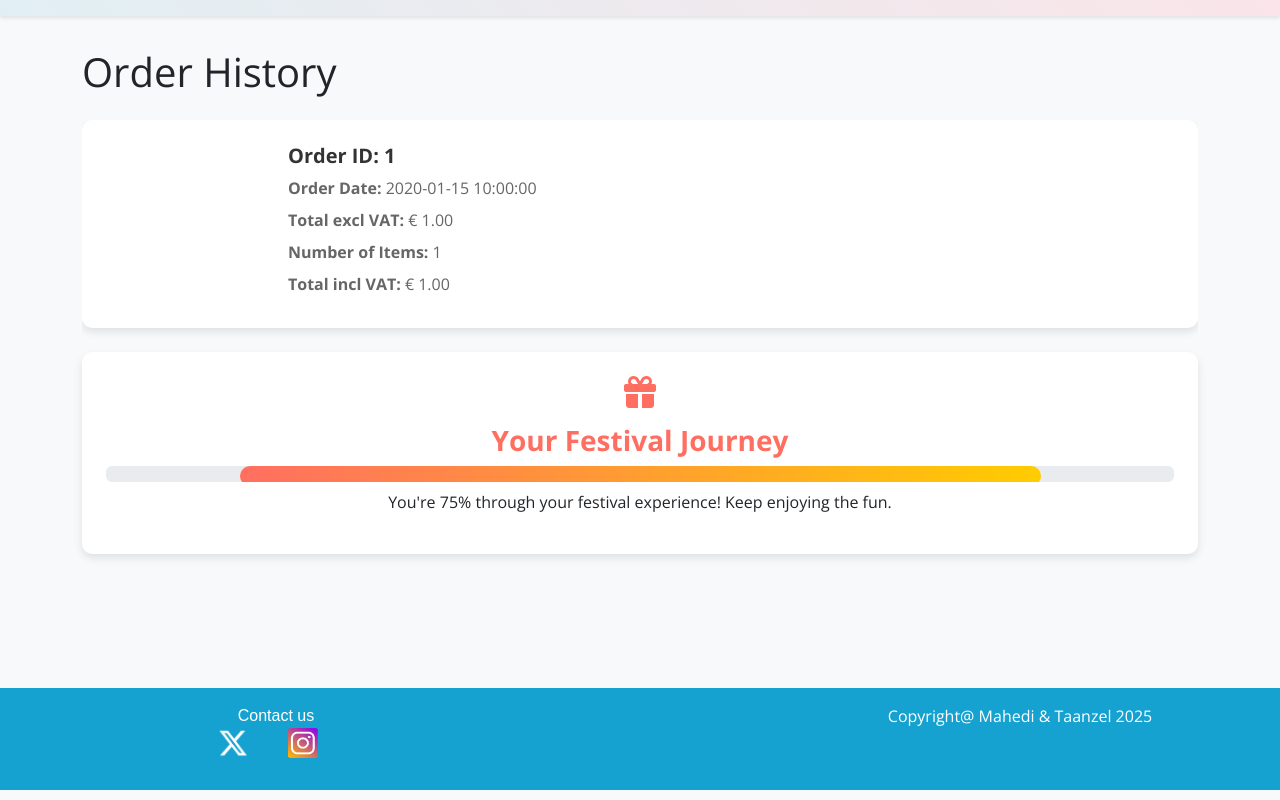
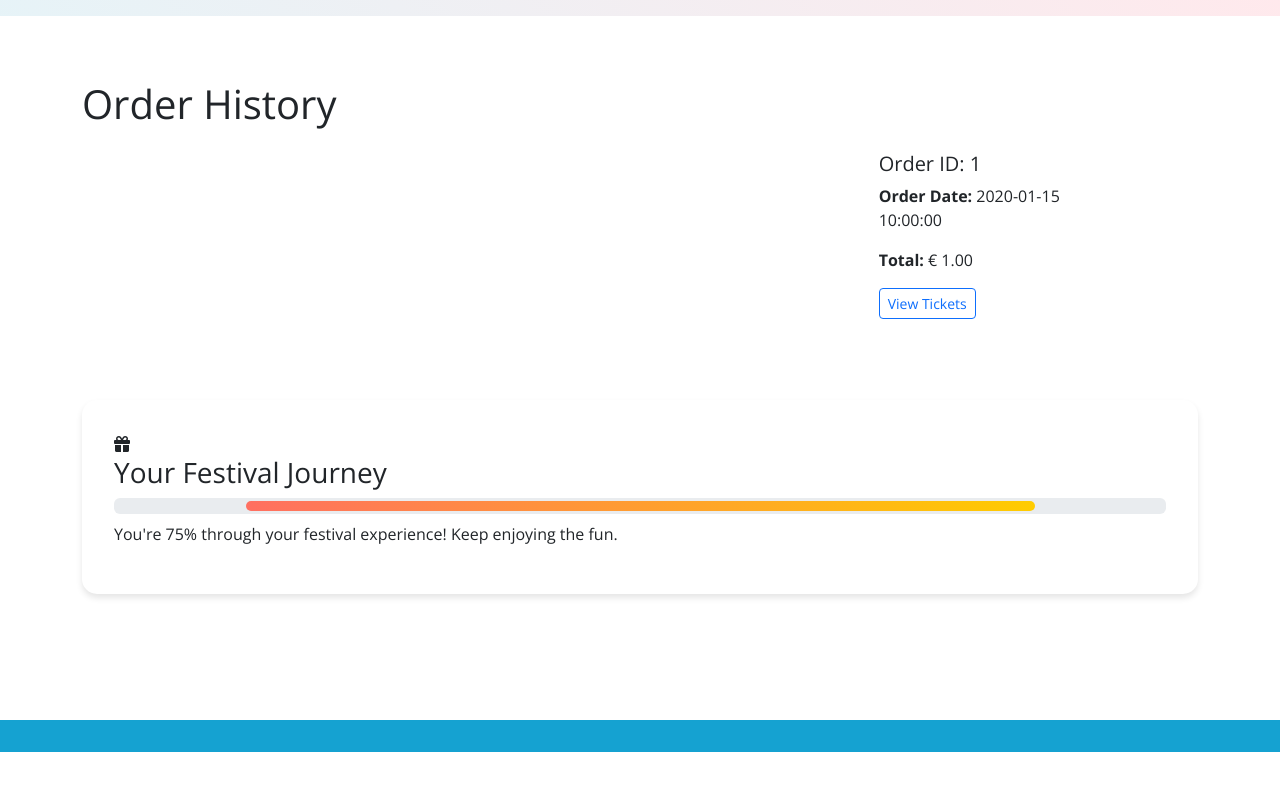
Before and after one commit to mridul-max/Haarlem-Festival, a PHP site: template app/views/payment-funnel/order-history.php in a window 1280 px wide. Run offline with PHP 8.4, Linux system fonts and the light colour scheme; the template is opened without the code that fills it: most values are stand-ins (such as "Sample title", 1, 10 or a date in 2020); some web fonts are replaced.

Commit message:
fixed cart and orderhistory page

```diff
--- a/app/controllers/APIControllers/PaymentFunnel/CartAPIController.php
+++ b/app/controllers/APIControllers/PaymentFunnel/CartAPIController.php
@@ -49,6 +49,7 @@
             }
             else if (str_starts_with($uri, "/api/cart/checkout")) {
                 $chkout = $this->cartService->checkoutCart();
+                parent::sendResponse($chkout);
                 return;
             } else if (str_starts_with($uri, "/api/cart/clear")) {
                 $this->cartService->clearCart();
--- a/app/public/js/cart.js
+++ b/app/public/js/cart.js
@@ -156,18 +156,25 @@
     }
 
     Cart.Checkout = function () {
+        const url = apiUrl + '/checkout';
         return new Promise((resolve, reject) => {
-            fetch(apiUrl + '/checkout').then(response => response.json())
-                .then(data => {
-                    Cart.UpdateCounter();
-                    resolve(data);
+            fetch(url, {
+                method: 'POST',
+                headers: {
+                    'Content-Type': 'application/json'
                 }
-                ).catch(error => {
-                    reject(error);
-                }
-                );
+            })
+            .then(response => response.json())
+            .then(data => {
+                Cart.UpdateCounter();
+                resolve(data);
+            })
+            .catch(error => {
+                reject(error);
+            });
         });
     }
+
     Cart.Clear = function () {
         const url = apiUrl + '/clear';
         return new Promise((resolve, reject) => {
--- a/app/public/js/cartcontroller.js
+++ b/app/public/js/cartcontroller.js
@@ -61,7 +61,7 @@
 }
 
 // Get hostname.
-const hostname = window.location.hostname;
+/*const hostname = window.location.hostname;
 const protocol = window.location.protocol;
 // Format: http://hostnane/shopping-cart?id=cartId
 const shareId = document.getElementById('share-id').value;
@@ -74,11 +74,12 @@
     // Select entire text in the input field and copy it to clipboard.
     shareUrlText.select();
     await navigator.clipboard.writeText(shareUrlText.value);
-}
+}*/
 
 function checkout() {
     Cart.Checkout()
         .then(() => {
+            console.log('order placed');
             Cart.Clear();
             showOrderHistory();
         })
--- a/app/public/js/foot.js
+++ b/app/public/js/foot.js
@@ -121,7 +121,7 @@
     const createdByUlLi = document.createElement('li');
     createdByUlLi.classList.add('list-unstyled');
     const createdByUlLiP = document.createElement('p');
-    createdByUlLiP.innerText = 'Copyright@ Mahedi & Taanzel 2025';
+    createdByUlLiP.innerText = 'Copyright@ Mahedi & Tanzeel 2025';
     createdByUlLi.appendChild(createdByUlLiP);
     createdByUl.appendChild(createdByUlLi);
     // add the div
--- a/app/views/payment-funnel/order-history.php
+++ b/app/views/payment-funnel/order-history.php
@@ -13,7 +13,7 @@
     <link rel="stylesheet" href="https://cdnjs.cloudflare.com/ajax/libs/font-awesome/6.0.0/css/all.min.css">
     <link rel="stylesheet" href="/css/main.css">
     <link rel="stylesheet" href="/css/icons.css">
-    <link rel="stylesheet" href="https://cdn.jsdelivr.net/npm/swiper@8.4.5/dist/css/swiper.min.css">
+    <link rel="stylesheet" href="https://unpkg.com/swiper@8/swiper-bundle.min.css">
 </head>
 
 <body>
@@ -28,14 +28,15 @@
         <div class="swiper order-cards">
             <div class="swiper-wrapper">
                 <?php foreach ($orders as $order): ?>
-                    <div class="swiper-slide order-card">
+                <div class="swiper-slide order-card"
+                     data-order-id="<?= $order->getOrderId() ?>"
+                     data-items='<?= json_encode($order->getOrderItems()) ?>'>
                     <div class="row">
                         <div class="col-md-8">
                             <h5>Order ID: <?= $order->getOrderId() ?></h5>
                             <p><strong>Order Date:</strong> <?= $order->getOrderDateAsDMY(); ?></p>
-                                <p><strong>Total excl VAT:</strong> <?= "€ " . number_format($order->getTotalBasePrice(), 2) ?></p>
-                                <p><strong>Number of Items:</strong> <?= $order->getTotalItemCount(); ?></p>
-                                <p><strong>Total incl VAT:</strong> <?= "€ " . number_format($order->getTotalPrice(), 2) ?></p>
+                            <p><strong>Total:</strong> <?= "€ " . number_format($order->getTotalPrice(), 2) ?></p>
+                            <button class="btn btn-sm btn-outline-primary view-details">View Tickets</button>
                         </div>
                     </div>
                 </div>
@@ -46,13 +47,28 @@
             <div class="swiper-button-next"></div>
         </div>
 
+        <!-- Order Details Modal -->
+        <div class="modal fade" id="orderDetailsModal" tabindex="-1">
+            <div class="modal-dialog modal-dialog-centered modal-lg">
+                <div class="modal-content">
+                    <div class="modal-header">
+                        <h5 class="modal-title">Order Details - #<span id="modalOrderId"></span></h5>
+                        <button type="button" class="btn-close" data-bs-dismiss="modal"></button>
+                    </div>
+                    <div class="modal-body" id="orderItemsContainer">
+                        <!-- Ticket details will be inserted here -->
+                    </div>
+                </div>
+            </div>
+        </div>
+
         <!-- Festive Progress Bar -->
-        <div class="festive-progress">
+        <div class="festive-progress mt-5">
             <i class="fas fa-gift festive-icon"></i>
             <h3>Your Festival Journey</h3>
             <div class="progress">
-                <div class="progress-bar" role="progressbar" style="width: 75%;" aria-valuenow="75" aria-valuemin="0"
-                    aria-valuemax="100"></div>
+                <div class="progress-bar" role="progressbar" style="width: 75%;"
+                    aria-valuenow="75" aria-valuemin="0" aria-valuemax="100"></div>
             </div>
             <p class="mt-2">You're 75% through your festival experience! Keep enjoying the fun.</p>
         </div>
@@ -64,9 +80,9 @@
     <script src="https://cdn.jsdelivr.net/npm/bootstrap@5.2.3/dist/js/bootstrap.bundle.min.js"
         integrity="sha384-kenU1KFdBIe4zVF0s0G1M5b4hcpxyD9F7jL+jjXkk+Q2h455rYXK/7HAuoJl+0I4"
         crossorigin="anonymous"></script>
-    <script type="module" src="/js/foot.js"></script>
-    <script src="https://cdn.jsdelivr.net/npm/swiper@8.4.5/dist/js/swiper.min.js"></script>
+    <script src="https://unpkg.com/swiper@8/swiper-bundle.min.js"></script>
     <script>
+        // Initialize Swiper
         const swiper = new Swiper('.order-cards', {
             slidesPerView: 1,
             spaceBetween: 30,
@@ -78,82 +94,90 @@
                 nextEl: '.swiper-button-next',
                 prevEl: '.swiper-button-prev',
             },
+            breakpoints: {
+                768: {
+                    slidesPerView: 2
+                },
+                992: {
+                    slidesPerView: 3
+                }
+            }
+        });
+
+        // Handle order details click
+        document.querySelectorAll('.order-card').forEach(card => {
+            card.addEventListener('click', (e) => {
+                if (!e.target.classList.contains('view-details')) return;
+
+                const orderId = card.dataset.orderId;
+                const items = JSON.parse(card.dataset.items);
+
+                document.getElementById('modalOrderId').textContent = orderId;
+                const container = document.getElementById('orderItemsContainer');
+                container.innerHTML = '';
+
+                items.forEach(item => {
+                    const itemHTML = `
+                        <div class="ticket-item mb-3 p-3 border-bottom">
+                            <h6>${item.eventName}</h6>
+                            <div class="text-muted small">
+                                <div>Ticket Type: ${item.ticketName}</div>
+                                <div>Event Time: ${new Date(item.startTime).toLocaleString()}</div>
+                                <div>Quantity: ${item.quantity}</div>
+                                <div>Price: €${item.fullTicketPrice.toFixed(2)} each</div>
+                            </div>
+                        </div>
+                    `;
+                    container.insertAdjacentHTML('beforeend', itemHTML);
+                });
+
+                new bootstrap.Modal(document.getElementById('orderDetailsModal')).show();
+            });
         });
     </script>
-</body>
-
-</html>
-
-
-
-
-
 
     <style>
-        body {
-            background-color: #f8f9fa;
-            font-family: 'Arial', sans-serif;
-        }
-
-        .navbar {
-            box-shadow: 0 2px 4px rgba(0, 0, 0, 0.1);
-        }
-
-        .container {
-            margin-top: 2rem;
-        }
-
         .order-card {
-            background: #fff;
-            border-radius: 10px;
-            box-shadow: 0 4px 8px rgba(0, 0, 0, 0.1);
-            margin-bottom: 1.5rem;
-            padding: 1.5rem;
-            transition: transform 0.3s ease, box-shadow 0.3s ease;
+            cursor: pointer;
+            transition: transform 0.2s;
+            min-height: 200px;
         }
 
         .order-card:hover {
             transform: translateY(-5px);
-            box-shadow: 0 6px 12px rgba(0, 0, 0, 0.15);
+            background: #f8f9fa;
         }
 
-        .order-card h5 {
-            color: #333;
-            font-weight: 600;
+        .ticket-item {
+            background: #fff;
+            border-radius: 8px;
+            padding: 15px;
+            margin-bottom: 10px;
+            box-shadow: 0 2px 4px rgba(0,0,0,0.05);
         }
 
-        .order-card p {
-            color: #666;
-            margin-bottom: 0.5rem;
+        .modal-content {
+            border-radius: 15px;
         }
 
-        .order-card .btn {
-            margin-right: 0.5rem;
-        }
-
-        .festive-progress {
-            background: #fff;
-            border-radius: 10px;
-            box-shadow: 0 4px 8px rgba(0, 0, 0, 0.1);
-            padding: 1.5rem;
-            margin-bottom: 2rem;
-            text-align: center;
-        }
-
-        .festive-progress h3 {
-            color: #ff6f61;
-            font-weight: 700;
+        .modal-header {
+            background: #f8f9fa;
+            border-bottom: none;
+            border-radius: 15px 15px 0 0;
         }
 
         .progress-bar {
             background: linear-gradient(90deg, #ff6f61, #ffcc00);
             border-radius: 20px;
-            height: 20px;
         }
 
-        .festive-icon {
-            color: #ff6f61;
-            font-size: 2rem;
-            margin-bottom: 1rem;
+        .festive-progress {
+            background: #fff;
+            border-radius: 15px;
+            padding: 2rem;
+            box-shadow: 0 4px 6px rgba(0,0,0,0.1);
         }
     </style>
+</body>
+
+</html>
```
Also changed, not shown: app/controllers/OrderController.php (+0 -7 lines), app/repositories/OrderRepository.php (+22 -1 lines), app/services/CartService.php (+80 -11 lines), app/services/OrderService.php (+25 -1 lines), app/views/payment-funnel/cart.php (+10 -10 lines). Lines whose indentation alone changed are shown as unchanged.
